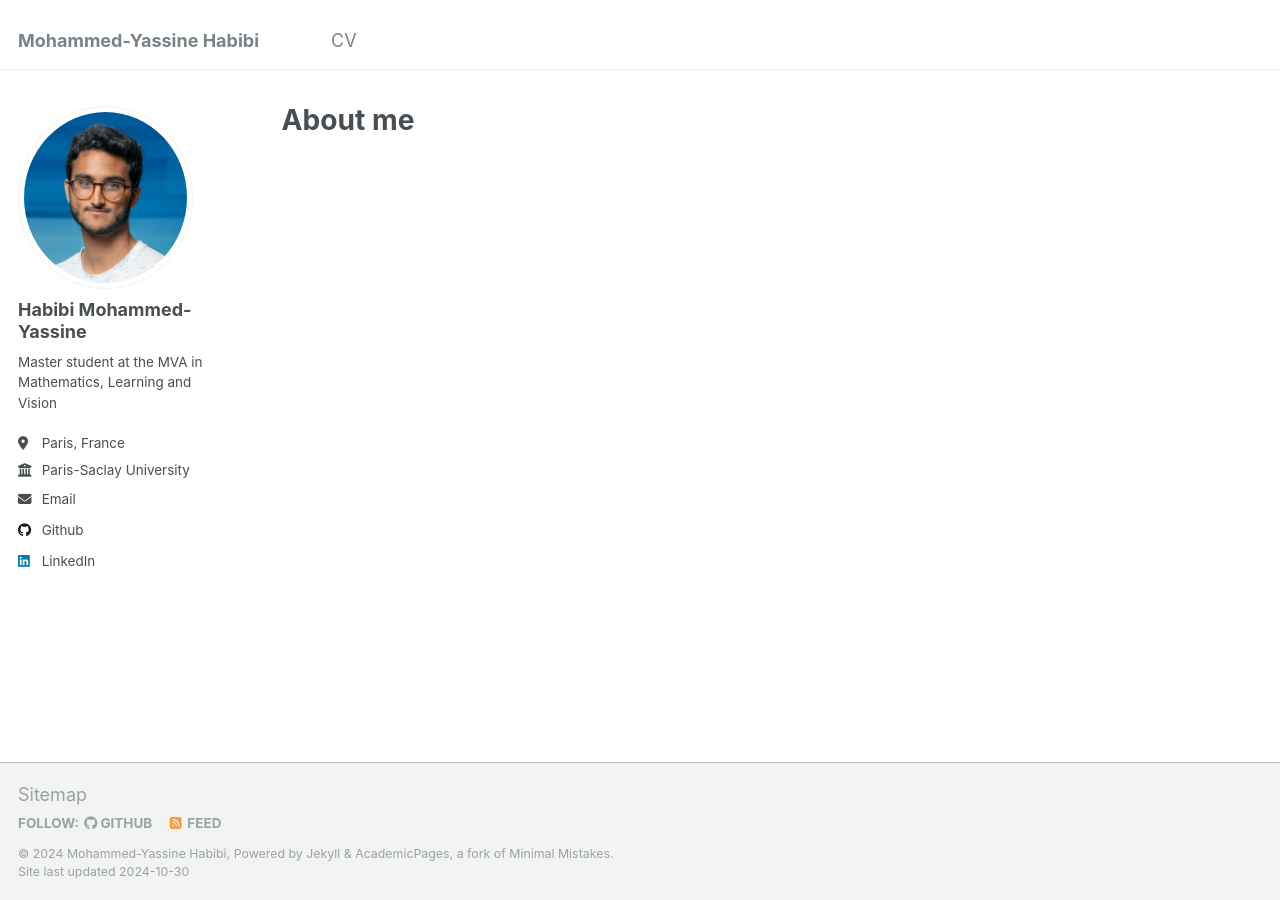
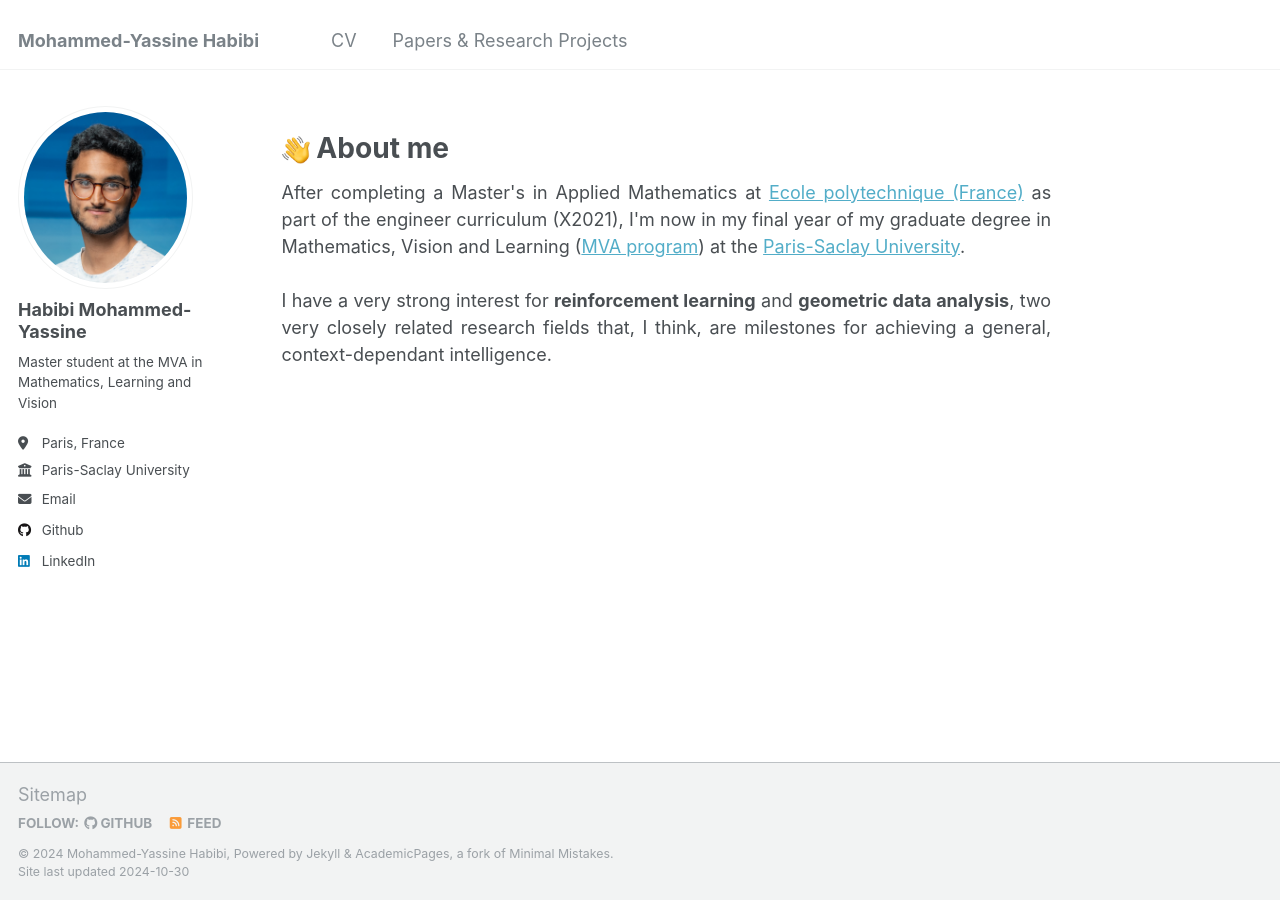
Before and after one commit to mohammed-yassinehabibi/mohammed-yassinehabibi.github.io, a Jekyll site: the page built from _pages/about.md, in a window 1280 px wide. Built offline with Jekyll 4.4.1, drawn with Linux system fonts in a browser that asks for light colours.

Commit message:
description_papers_folder

```diff
--- a/_data/navigation.yml
+++ b/_data/navigation.yml
@@ -9,8 +9,8 @@ main:
     # url: /cv/
     url: /files/CV_2024_en.pdf
 
-#  - title: "Publications"
-#    url: /publications/
+  - title: "Papers & Research Projects "
+    url: /publications/
 
 #  - title: "Talks"
 #    url: /talks/
--- a/_pages/about.md
+++ b/_pages/about.md
@@ -1,8 +1,14 @@
 ---
 permalink: /
-title: "About me"
+title: "<br/><img src='/images/waving-hand_1f44b.png' width=28px> About me"
 author_profile: true
 redirect_from:
   - /about/
   - /about.html
 ---
+
+<div style="text-align: justify;">
+After completing a Master's in Applied Mathematics at <a href="https://www.polytechnique.edu/">Ecole polytechnique (France)</a> as part of the engineer curriculum (X2021), I'm now in my final year of my graduate degree in Mathematics, Vision and Learning (<a href="https://www.master-mva.com/">MVA program</a>) at the <a href="https://www.universite-paris-saclay.fr/en/accueil-english/">Paris-Saclay University</a>.
+<br><br>
+I have a very strong interest for <b>reinforcement learning</b> and <b>geometric data analysis</b>, two very closely related research fields that, I think, are milestones for achieving a general, context-dependant intelligence.
+</div>
```
Also changed, not shown: images/wave_hand.png (added), images/waving-hand_1f44b.png (added), 1 other file.
